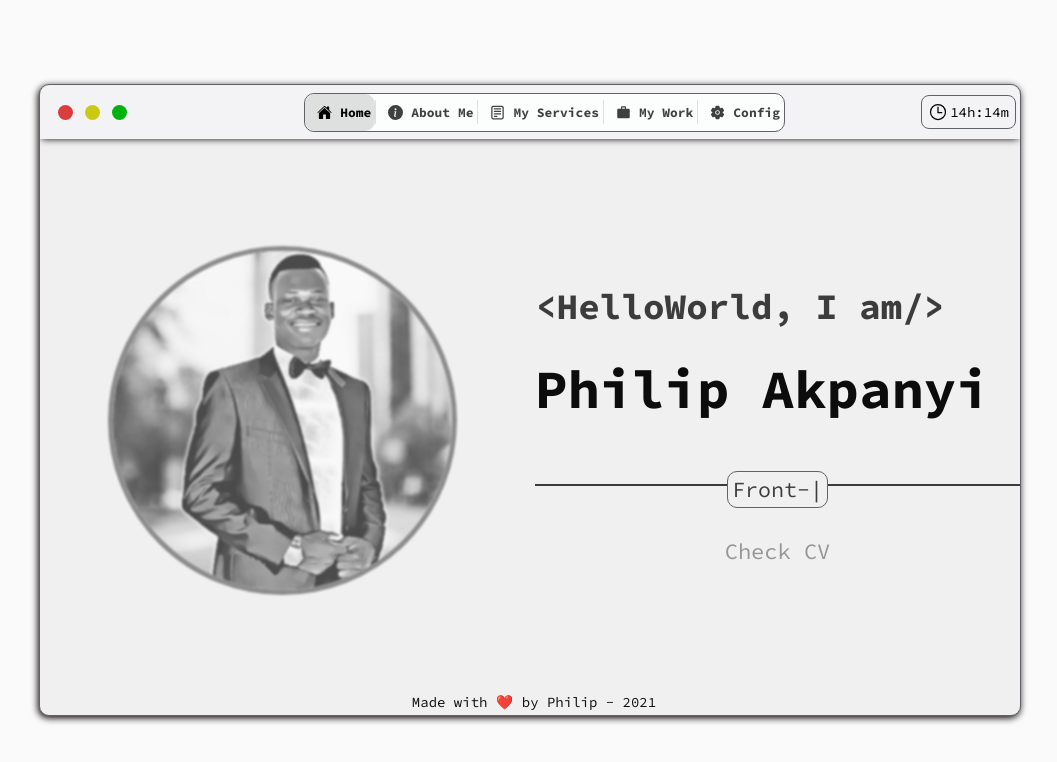
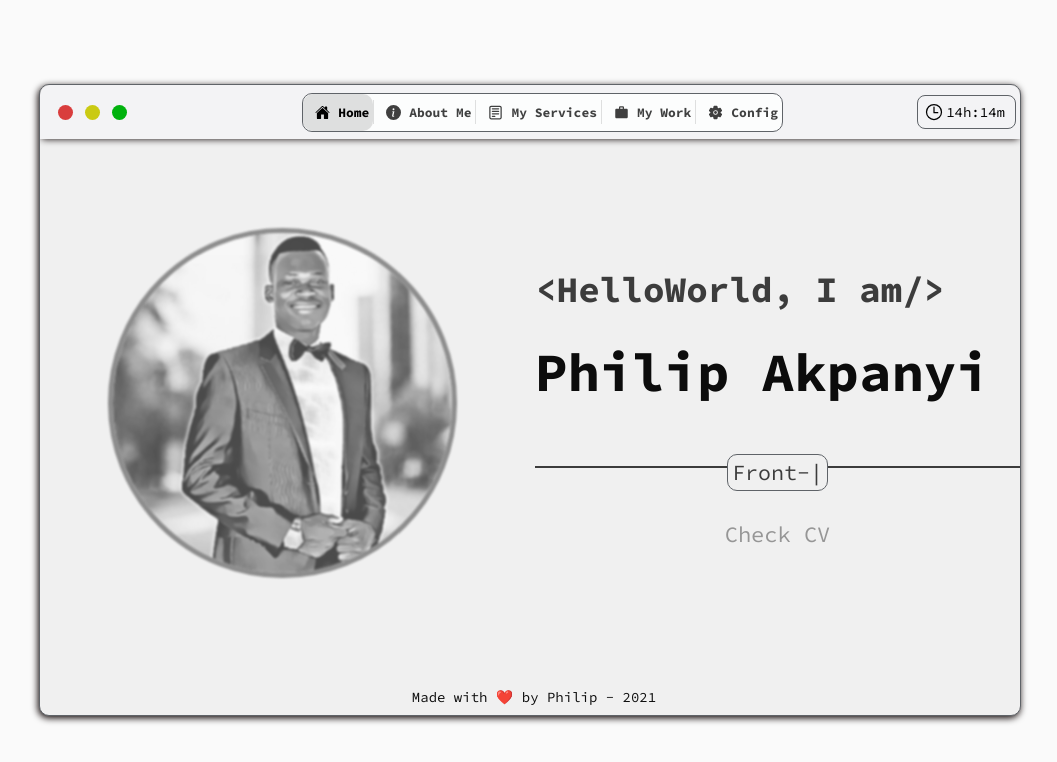
Before and after one commit to felipey2010/portfolio-2021, a React (Create React App) app: page / in a window 1280 px wide. Shown: the top 762 px of the page, without its empty margins (110-1167 px from the left). Built offline with nearby package versions, Linux system fonts and the light colour scheme.

Commit message:
minor fixes

```diff
--- a/src/styles/Footer.css
+++ b/src/styles/Footer.css
@@ -1,6 +1,6 @@
 .footer-container {
   width: 100%;
-  height: 19px;
+  height: 20px;
   display: flex;
   align-items: center;
   justify-content: center;
@@ -8,7 +8,7 @@
   bottom: 0;
   left: 0;
   padding: 0 4px;
-  margin: 4px 0;
+  margin: 8px 0;
 }
 
 .footer-p {
--- a/src/styles/global.css
+++ b/src/styles/global.css
@@ -447,6 +447,10 @@ body {
   font-size: 14px;
 }
 
+.time-minutes {
+  padding-right: 4px;
+}
+
 .time-container svg {
   height: 20px;
   width: 20px;
--- a/src/styles/home.css
+++ b/src/styles/home.css
@@ -17,11 +17,11 @@
 
 .home-inner-container {
   width: 100%;
-  height: calc(100% - 87px);
+  height: calc(100% - 102px);
   display: flex;
   align-items: center;
   justify-content: center;
-  margin-top: 10px;
+  margin-top: 10px 0;
 }
 
 .home-page-div {
```
